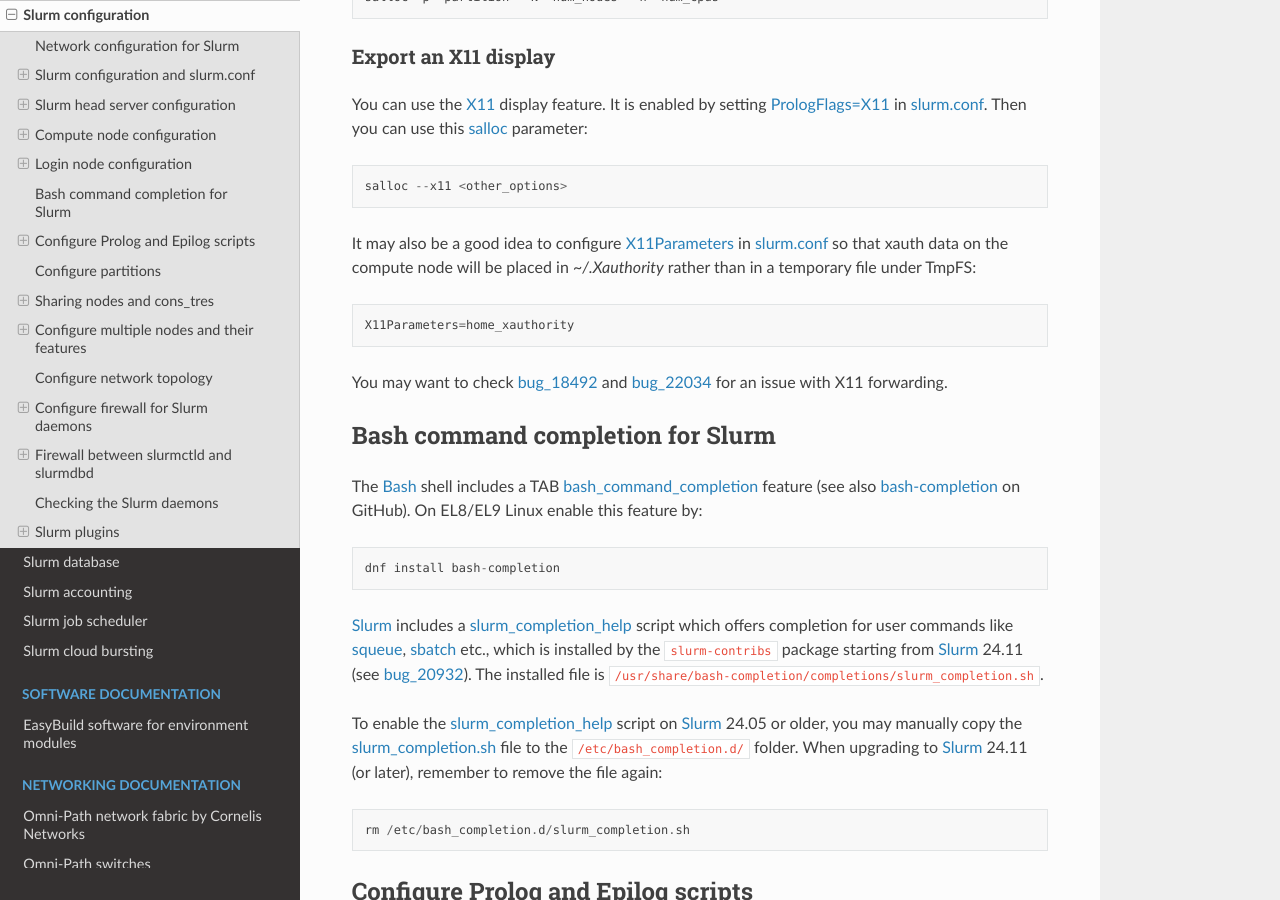
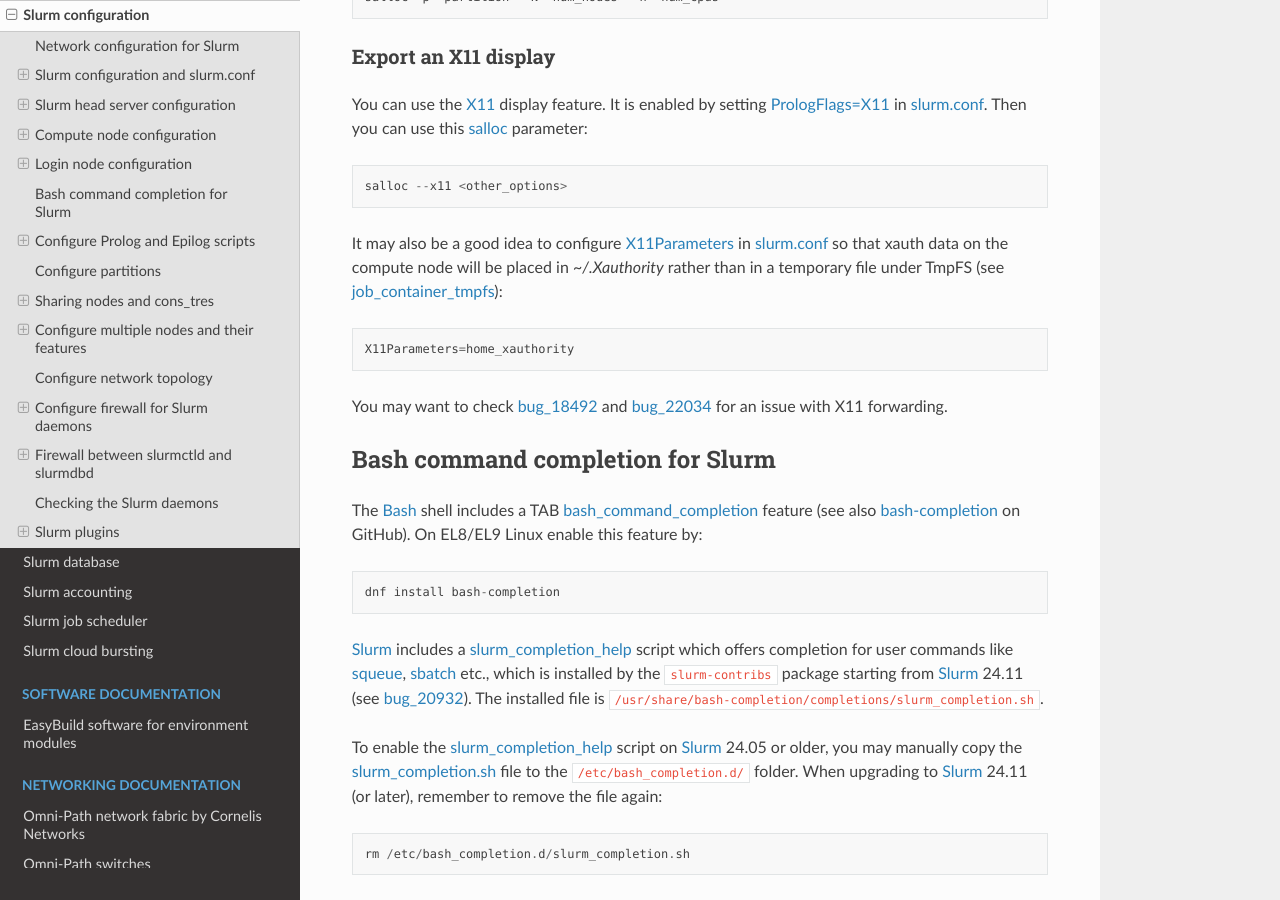
Before and after one commit to OleHolmNielsen/Niflheim_system, a Sphinx documentation site: the page built from docs/Slurm_configuration.rst, in a window 1280 px wide and 900 px high, scrolled down 35370 px. Built offline with Sphinx 7.4.7 and the Read the Docs theme 3.1.0, drawn with Linux system fonts in a browser that asks for light colours.

Commit message:
Added link to job_container_tmpfs

```diff
--- a/docs/Slurm_configuration.rst
+++ b/docs/Slurm_configuration.rst
@@ -1508,7 +1508,8 @@
   salloc --x11 <other_options>
 
 It may also be a good idea to configure X11Parameters_ in slurm.conf_
-so that xauth data on the compute node will be placed in `~/.Xauthority` rather than in a temporary file under TmpFS::
+so that xauth data on the compute node will be placed in `~/.Xauthority`
+rather than in a temporary file under TmpFS (see job_container_tmpfs_)::
 
   X11Parameters=home_xauthority
 
```
